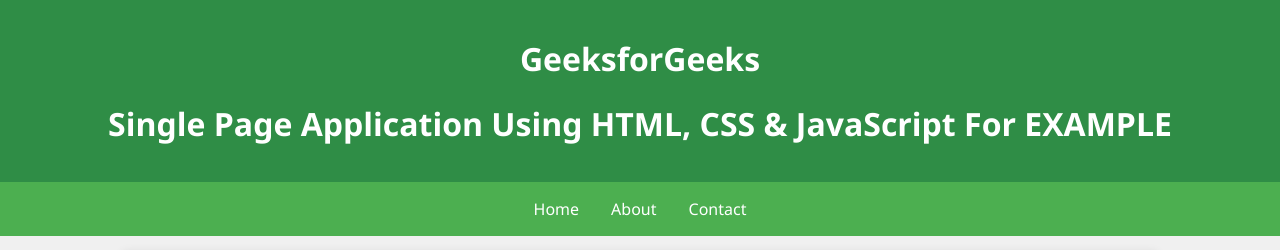
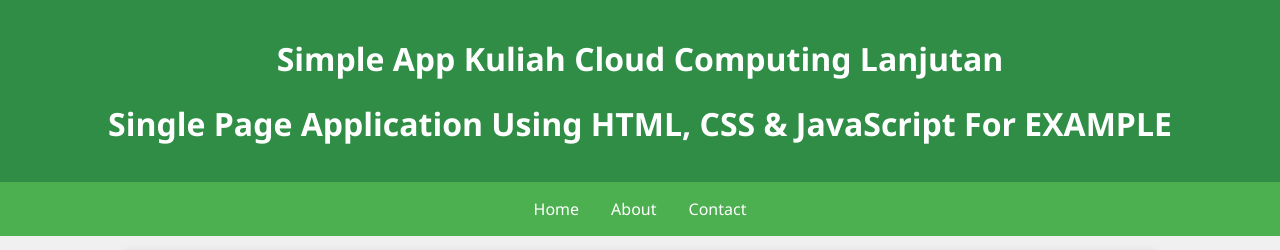
Before and after one commit to ronaldglobal/simple-app-ci, a plain HTML site: page index.html in a window 1280 px wide. Shown: the top 250 px of the page. Drawn offline with Linux system fonts and the light colour scheme.

Commit message:
change H1 file index.html

```diff
--- a/index.html
+++ b/index.html
@@ -13,7 +13,7 @@
 	<div id="app">
 		<header>
 			<h1>
-				GeeksforGeeks
+				Simple App Kuliah Cloud Computing Lanjutan
 			</h1>
 			<h1>
 				Single Page Application Using
```
